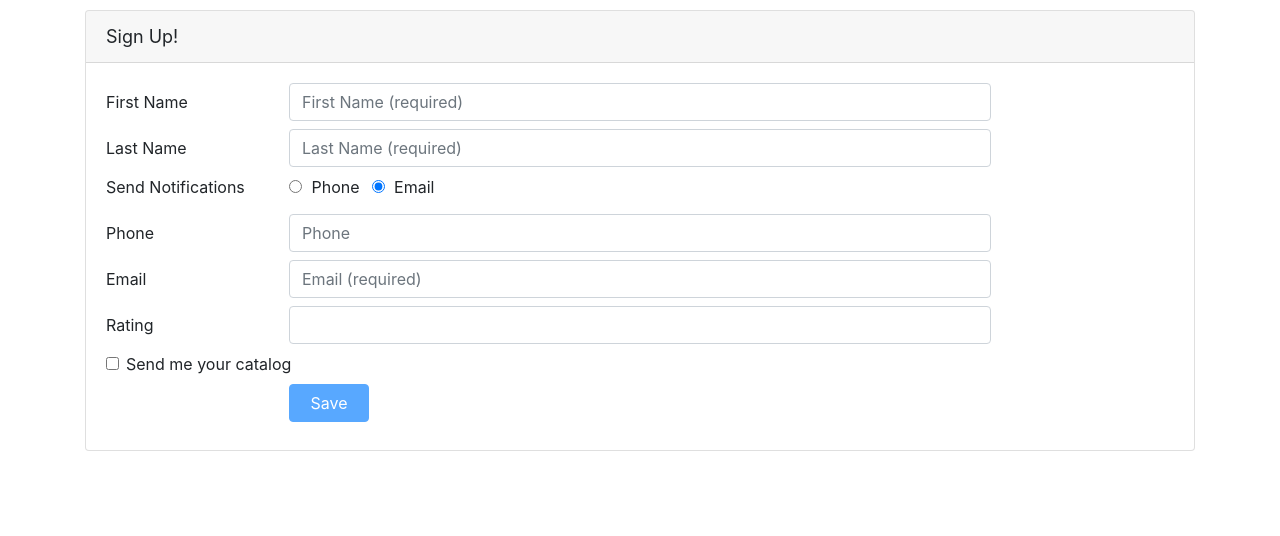
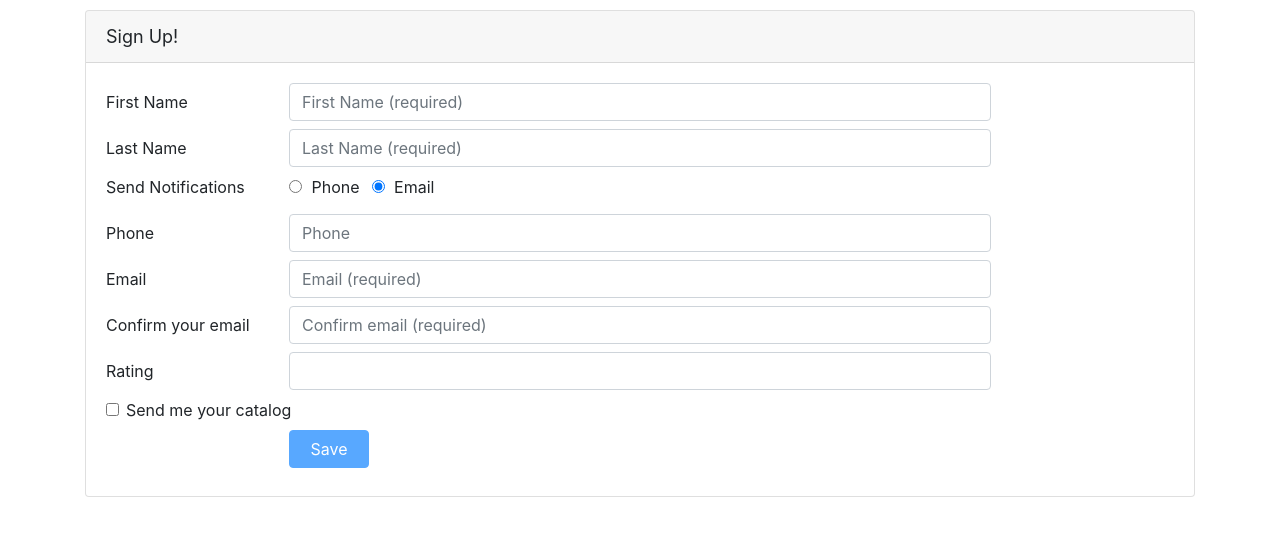
Before and after one commit to Luis-Angulo/angular-reactive-forms, an Angular app: page / in a window 1280 px wide. Shown: the top 536 px of the page. Built offline with nearby package versions, Linux system fonts and the light colour scheme.

Commit message:
Cross field validation email

```diff
--- a/src/app/customers/customer.component.html
+++ b/src/app/customers/customer.component.html
@@ -113,6 +113,7 @@
         </div>
       </div>
 
+      <div formGroupName="emailGroup">
         <div class="form-group row mb-2">
           <label class="col-md-2 col-form-label" for="emailId">Email</label>
           <div class="col-md-8">
@@ -124,18 +125,47 @@
               formControlName="email"
               [ngClass]="{
                 'is-invalid':
-                (form.get('email').touched || form.get('email').dirty) &&
-                !form.get('email').valid
+                  form.get('emailGroup').errors ||
+                  ((form.get('emailGroup.email').touched ||
+                    form.get('emailGroup.email').dirty) &&
+                    !form.get('emailGroup.email').valid)
               }"
             />
             <span class="invalid-feedback">
-            <span *ngIf="form.get('email').errors?.required">
+              <span *ngIf="form.get('emailGroup.email').errors?.required">
                 Please enter your email address.
               </span>
-            <span *ngIf="form.get('email').errors?.email">
+              <span *ngIf="form.get('emailGroup.email').errors?.email">
                 Please enter a valid email address.
               </span>
             </span>
+          </div>
+        </div>
+        <div class="form-group row mb-2">
+          <label class="col-md-2 col-form-label" for="emailConfirmId"
+            >Confirm your email</label
+          >
+          <div class="col-md-8">
+            <input
+              class="form-control"
+              id="emailConfirmId"
+              type="email"
+              placeholder="Confirm email (required)"
+              formControlName="emailConfirm"
+              [ngClass]="{
+                'is-invalid':
+                  form.get('emailGroup').errors ||
+                  ((form.get('emailGroup.emailConfirm').touched ||
+                    form.get('emailGroup.emailConfirm').dirty) &&
+                    !form.get('emailGroup.emailConfirm').valid)
+              }"
+            />
+            <span class="invalid-feedback">
+              <span *ngIf="form.get('emailGroup').errors?.match">
+                Email addresses must match
+              </span>
+            </span>
+          </div>
         </div>
       </div>
 
--- a/src/app/customers/customer.component.ts
+++ b/src/app/customers/customer.component.ts
@@ -21,6 +21,18 @@ function ratingRange(options: any): ValidatorFn {
     }
     return null;
   };
+}
+
+function emailCrossValidator(
+  group: AbstractControl
+): { [key: string]: boolean } | null {
+  const email = group.get('email');
+  const confirm = group.get('emailConfirm');
+  if (email.pristine || confirm.pristine) {
+    return null;
+  }
+  const res =email.value === confirm.value ? null : { 'match': true };
+  return res;
 }
 
 @Component({
@@ -48,7 +60,13 @@ export class CustomerComponent implements OnInit {
         [Validators.required, Validators.maxLength(50)],
       ],
       phone: [defaults.phone],
-      email: [defaults.email, [Validators.required, Validators.email]],
+      emailGroup: this.fb.group(
+        {
+          email: [defaults.email, [Validators.required, Validators.email]],
+          emailConfirm: ['', Validators.required],
+        },
+        { validator: emailCrossValidator }
+      ),
       notification: [defaults.notification],
       rating: [defaults.rating, ratingRange({ min: 1, max: 5 })], // using the ratingRange custom validator fn
       sendCatalog: [defaults.sendCatalog],
```
Lines whose indentation alone changed are shown as unchanged.
